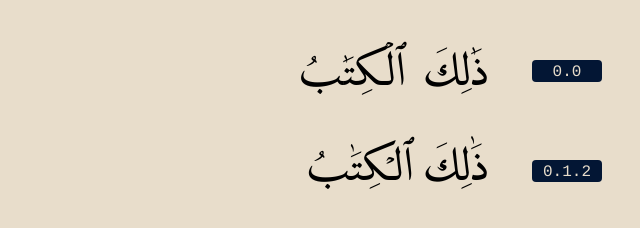
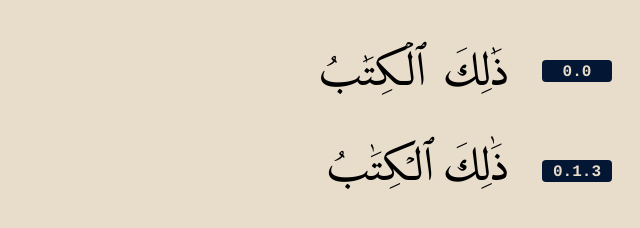
Before and after one commit to roshan-research/QuranTaha, a plain HTML site: page index.html in a window 1280 px wide. Shown: the whole page, without its empty margins (640-1280 px from the left). Drawn offline with Linux system fonts and the light colour scheme.

Commit message:
fix html file

```diff
--- a/index.html
+++ b/index.html
@@ -42,9 +42,11 @@ input {
 
 div > span {
 	font-family: Courier;
+    font-size: 16px;
+    font-weight: bold;
 	padding: 3px 5px 1px;
 	border-radius: 4px;
-	margin: 40px 30px 0;
+	margin: 40px 20px 0;
 	float: right;
 	color: #e8ddcb;
 	background: #031634;
@@ -60,7 +62,7 @@ div > span {
 	<input id="old" value="ذَٰلِكَ ٱلْكِتَٰبُ" />
 </div>
 <div>
-	<span>0.1.2</span>
+	<span>0.1.3</span>
 	<input id="new" value="ذَٰلِكَ ٱلْكِتَٰبُ" />
 </div>
 
```
